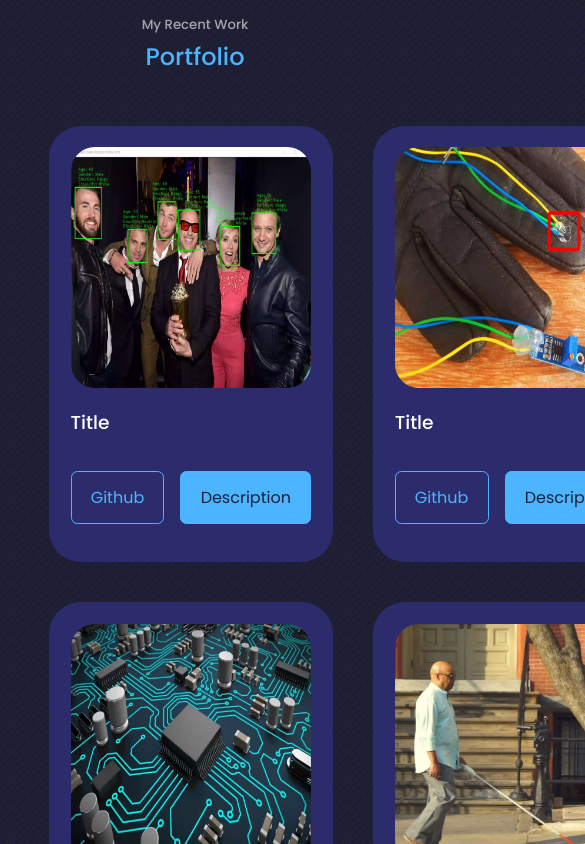
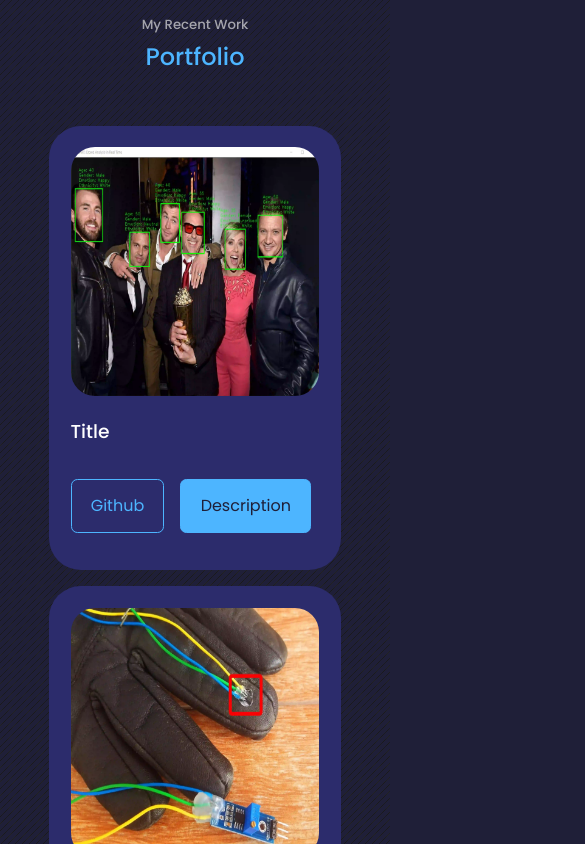
Before and after one commit to Ujjwalsharma7/Portfolio, a React (Create React App) app: page / in a window 390 px wide. Shown: the part 3320-4164 px from the top of the page, 585 px wide, since content can reach past the window. Built offline with nearby package versions, Linux system fonts and the light colour scheme.

Commit message:
added media queries to portfolio component

```diff
--- a/src/components/portfolio/portfolio.css
+++ b/src/components/portfolio/portfolio.css
@@ -29,3 +29,18 @@ overflow: hidden;
     gap: 1rem;
     margin-bottom: 1rem;
 }
+
+@media screen and (max-width: 1024px) {
+   .portfolio__container{
+    grid-template-columns: 1fr 1fr;
+    gap: 1.2rem;
+   }
+
+    }
+
+    @media screen and (max-width: 600px) {
+        .portfolio__container{
+            grid-template-columns: 1fr;
+            gap: 1rem;
+        }
+    }
```
